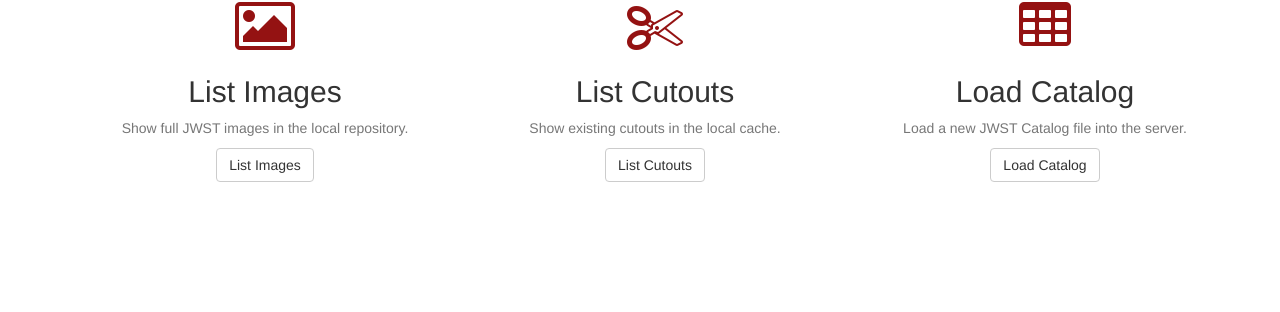
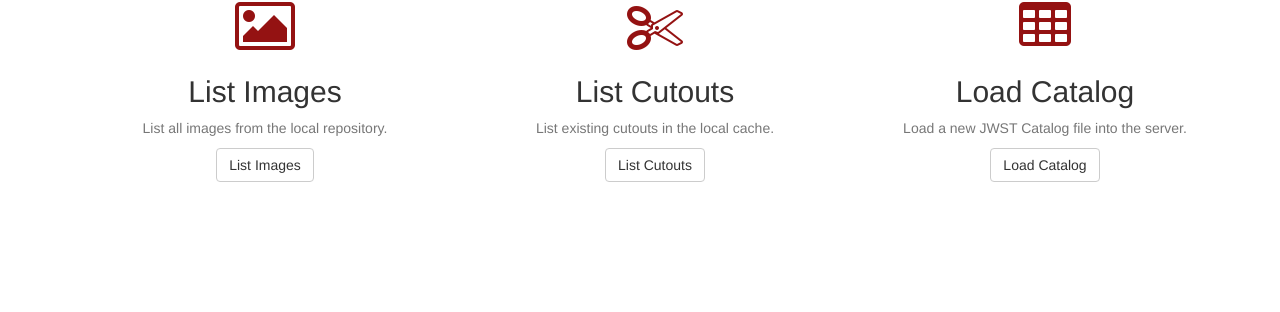
Before and after one commit to AstrolabeProject/cuts, a Python web app: template cuts/blueprints/pages/templates/pages/index.html in a window 1280 px wide. Shown: the part 267-579 px from the top of the page. Run offline with Jinja, Linux system fonts and the light colour scheme; the template is opened without the code that fills it, so the values that code supplies are empty.

Commit message:
Change working on action in main page.

```diff
--- a/cuts/blueprints/pages/templates/pages/index.html
+++ b/cuts/blueprints/pages/templates/pages/index.html
@@ -15,7 +15,7 @@
       <div class="col-lg-4">
         <i class="fa fa-fw fa-4x fa-image text-primary"></i>
         <h2>List Images</h2>
-        <p class="text-muted">Show full JWST images in the local repository.</p>
+        <p class="text-muted">List all images from the local repository.</p>
         <p>
           <a href="{{ url_for('img.img_list') }}" class="btn btn-default">List Images</a>
         </p>
@@ -23,7 +23,7 @@
       <div class="col-lg-4">
         <i class="fa fa-fw fa-4x fa-cut text-primary"></i>
         <h2>List Cutouts</h2>
-        <p class="text-muted">Show existing cutouts in the local cache.</p>
+        <p class="text-muted">List existing cutouts in the local cache.</p>
         <p>
           <a href="{{ url_for('img.co_list') }}" class="btn btn-default">List Cutouts</a>
         </p>
```
